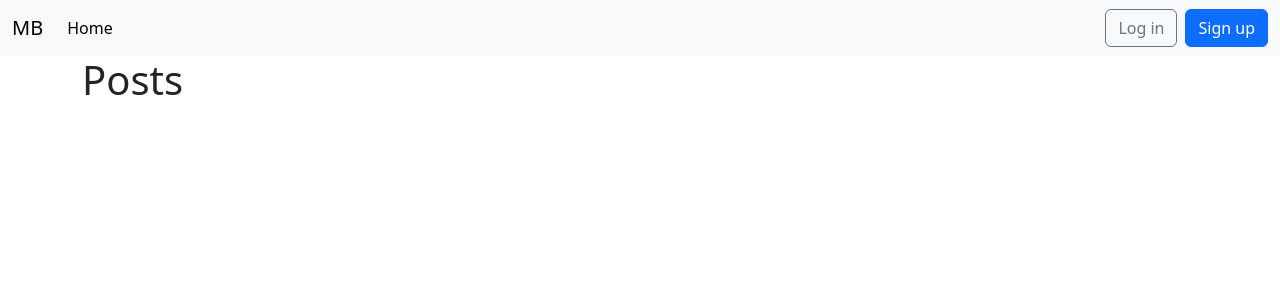
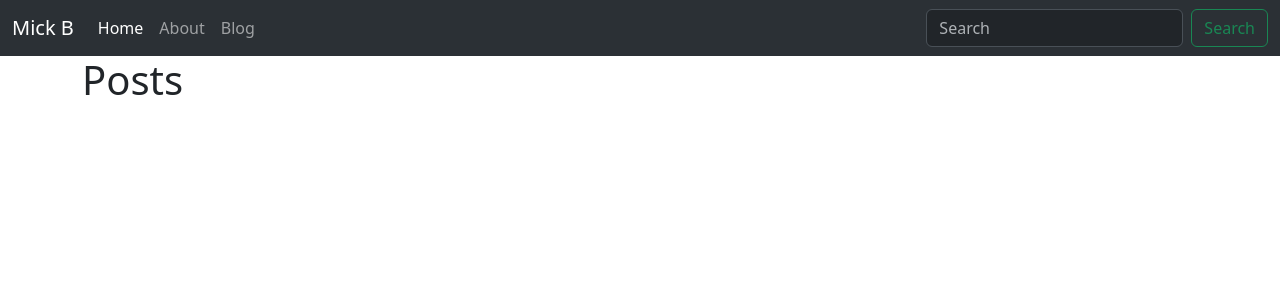
Before and after one commit to ArtisanTinkerer/website, a Django app: page /posts in a window 1280 px wide. Shown: the top 300 px of the page. Run offline with Django 5.2, Linux system fonts and the light colour scheme; data that the repository does not hold is empty.

Commit message:
Added navbar and post_detail.html

```diff
--- a/posts/urls.py
+++ b/posts/urls.py
@@ -1,7 +1,8 @@
 from django.urls import path
 
-from .views import post_list
+from .views import post_list, post_detail
 
 urlpatterns = [
+    path('post/<int:pk>/',post_detail,name='post_detail'),
     path('posts', post_list, name='post_list')
 ]
--- a/posts/views.py
+++ b/posts/views.py
@@ -1,4 +1,4 @@
-from django.shortcuts import render
+from django.shortcuts import render, get_object_or_404
 
 from .models import Post
 
@@ -6,3 +6,8 @@ from .models import Post
 def post_list(request):
     posts = Post.objects.all()
     return render(request, 'post_list.html', {'posts': posts})
+
+
+def post_detail(request, pk):
+    post = get_object_or_404(Post,pk=pk)
+    return render(request, 'post_detail.html', {'post': post})
--- a/templates/base.html
+++ b/templates/base.html
@@ -1,76 +1,50 @@
-
 <!DOCTYPE html>
 <html>
 
 <head>
   <meta charset="utf-8">
-  <meta name="viewport" content="width=device-width, initial-scale=1">
+
   <title>{% block title %}Mick B{% endblock title %}</title>
-  <!-- Bootstrap CSS -->
   <link href="https://cdn.jsdelivr.net/npm/bootstrap@5.3.3/dist/css/bootstrap.min.css" rel="stylesheet" integrity="sha384-QWTKZyjpPEjISv5WaRU9OFeRpok6YctnYmDr5pNlyT2bRjXh0JMhjY6hW+ALEwIH" crossorigin="anonymous">
 </head>
 
 <body>
-  <nav class="navbar navbar-expand-lg bg-body-tertiary">
+
+<nav class="navbar navbar-expand-lg bg-body-tertiary" data-bs-theme="dark">
   <div class="container-fluid">
-      <a class="navbar-brand" href="{% url 'home' %}">MB</a>
-      <button class="navbar-toggler" type="button"
-        data-bs-toggle="collapse" data-bs-target="#navbarSupportedContent"
-        aria-controls="navbarSupportedContent" aria-expanded="false"
-        aria-label="Toggle navigation">
+    <a class="navbar-brand" href="{% url "home" %}">Mick B</a>
+    <button class="navbar-toggler" type="button" data-bs-toggle="collapse" data-bs-target="#navbarSupportedContent" aria-controls="navbarSupportedContent" aria-expanded="false" aria-label="Toggle navigation">
       <span class="navbar-toggler-icon"></span>
     </button>
     <div class="collapse navbar-collapse" id="navbarSupportedContent">
       <ul class="navbar-nav me-auto mb-2 mb-lg-0">
         <li class="nav-item">
-            <a class="nav-link active" aria-current="page" href="#">Home</a>
+          <a class="nav-link active" aria-current="page" href="{% url "home" %}">Home</a>
         </li>
-          {% if user.is_authenticated %}
-          <li><a href="#" class="nav-link px-2 link-dark">+ New</a></li>
-        </ul>
-        <div class="mr-auto">
-          <ul class="navbar-nav">
-            <li class="nav-item dropdown">
-              <a class="nav-link dropdown-toggle" href="#" role="button" data-bs-toggle="dropdown"
-                aria-expanded="false">
-                {{ user.username }}
-              </a>
-              <ul class="dropdown-menu dropdown-menu-end">
-                <li><a class="dropdown-item" href="">
-                  Change password</a></li>
-                <li>
-                  <hr class="dropdown-divider">
+        <li class="nav-item">
+          <a class="nav-link" href="{% url "about" %}">About</a>
         </li>
-                <li>
-                  <form method="post" action=""
-                    style="display:inline;">
-                    {% csrf_token %}
-                    <button type="submit" class="btn btn-link nav-link"
-                      style="display:inline; cursor:pointer;">Logout</button>
-                  </form>
+
+        <li class="nav-item">
+          <a class="nav-link" href="{% url "post_list" %}">Blog</a>
         </li>
       </ul>
-            </li>
-            {% else %}
-          </ul>
-        </div>
-        <div class="mr-auto">
-          <form class="form d-flex">
-            <a href="{% url 'login' %}" class="btn btn-outline-secondary">Log in</a>
-            <a href="{% url 'signup' %}" class="btn btn-primary ms-2">Sign up</a>
+      <form class="d-flex" role="search">
+        <input class="form-control me-2" type="search" placeholder="Search" aria-label="Search">
+        <button class="btn btn-outline-success" type="submit">Search</button>
       </form>
-        </div>
-        {% endif %}
     </div>
   </div>
 </nav>
+
+
+
   <main>
     <div class="container">
       {% block content %}
       {% endblock content %}
     </div>
   </main>
-  <!-- Bootstrap JavaScript Bundle -->
   <script src="https://cdn.jsdelivr.net/npm/bootstrap@5.3.3/dist/js/bootstrap.bundle.min.js" integrity="sha384-YvpcrYf0tY3lHB60NNkmXc5s9fDVZLESaAA55NDzOxhy9GkcIdslK1eN7N6jIeHz" crossorigin="anonymous"></script>
 </body>
 
--- a/templates/post_list.html
+++ b/templates/post_list.html
@@ -4,7 +4,7 @@
 
     {% for post in posts %}
         <div class="post-entry">
-            <h2><a href="">{{ post.title }}</a></h2>
+            <h2><a href="{% url 'post_detail' post.pk %}">{{ post.title }}</a></h2>
             <p>Author : {{ post.author }}</p>
             <p>{{ post.body }}</p>
         </div>
```
Also changed, not shown: templates/post_detail.html (added, +10 -0 lines), static/images/me.jpg (added). Lines whose indentation alone changed are shown as unchanged.
